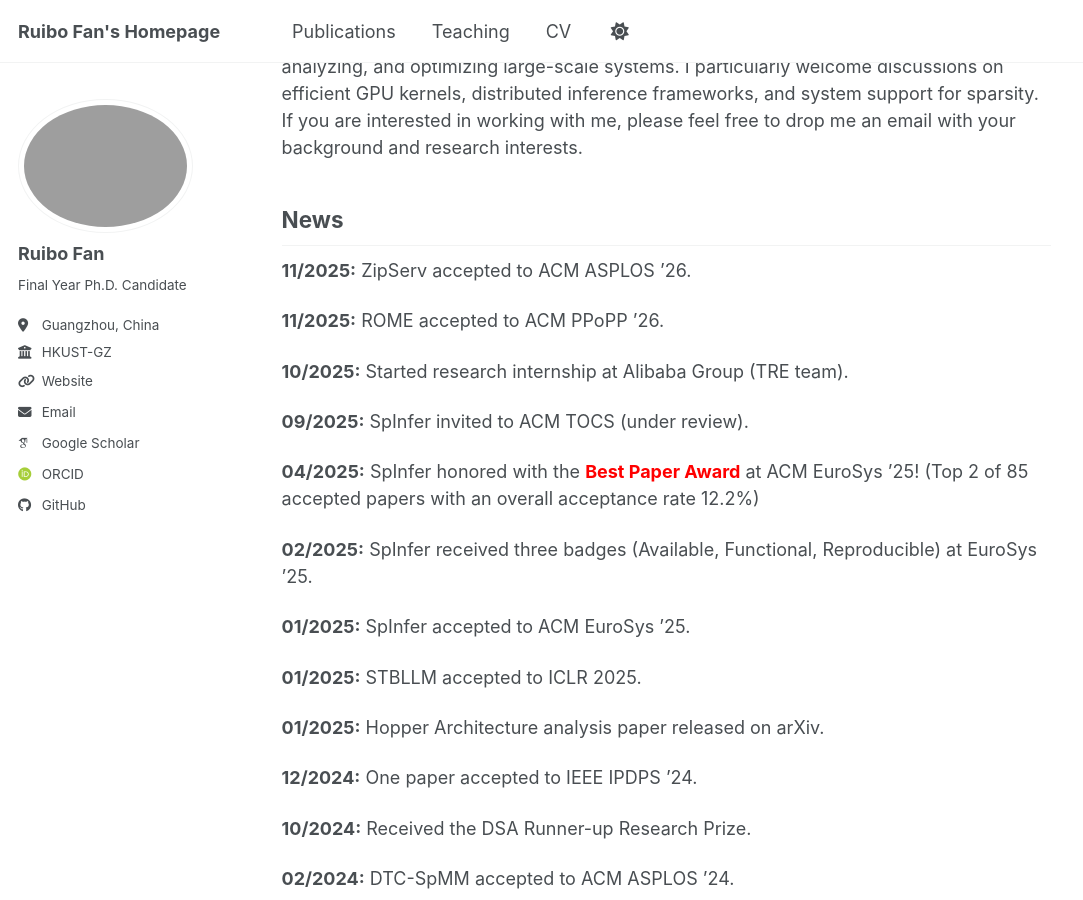
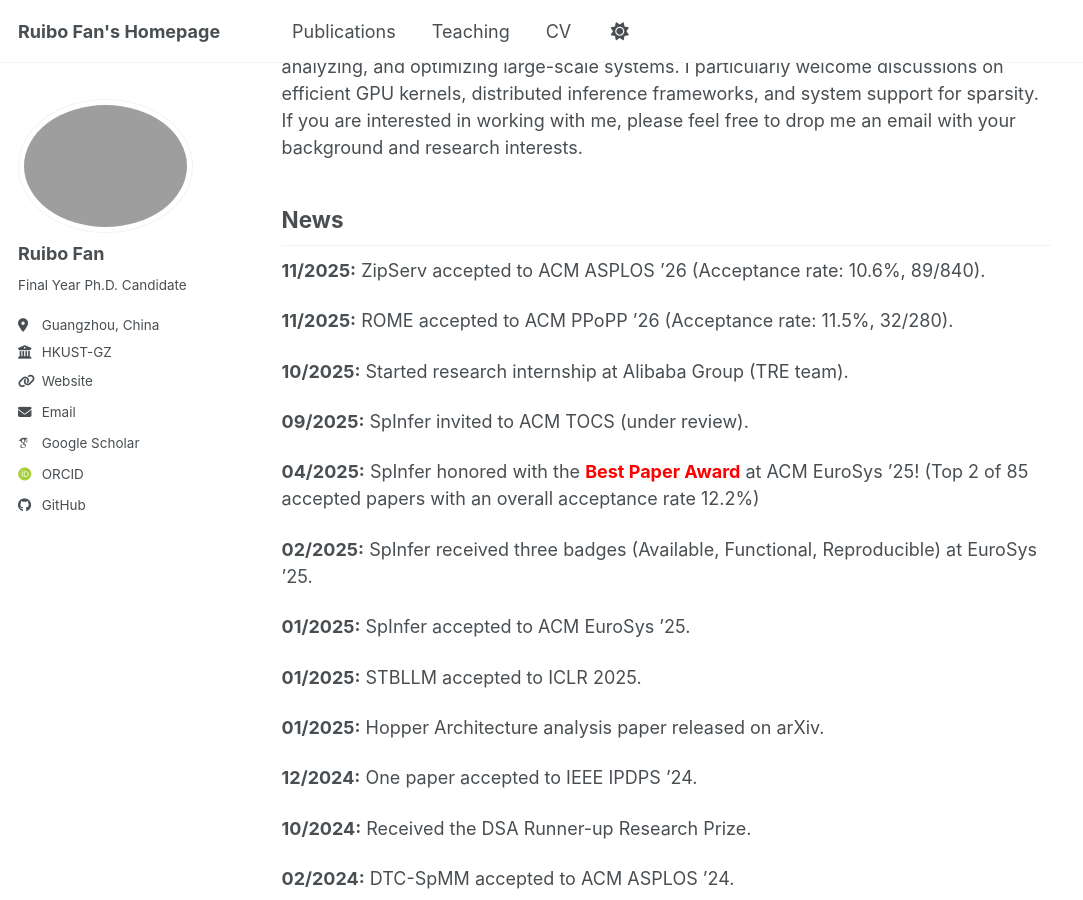
Before and after one commit to ruibo-fan/ruibo-fan.github.io, a Jekyll site: the page built from _pages/about.md, in a window 1280 px wide and 900 px high, scrolled down 880 px. Shown: the whole window, without its empty margins (0-1083 px from the left). Built offline with Jekyll 4.4.1, drawn with Linux system fonts in a browser that asks for light colours; some web fonts are replaced; a script bundle is joined from its source files by our own code; library files that are not in the unit come from our copies.

Commit message:
Update about.md

```diff
--- a/_pages/about.md
+++ b/_pages/about.md
@@ -27,9 +27,9 @@ I am always open to collaboration with researchers and students interested in me
 
 ## News
 
-**11/2025:** ZipServ accepted to ACM ASPLOS ’26.
+**11/2025:** ZipServ accepted to ACM ASPLOS ’26 (Acceptance rate: 10.6%, 89/840).
 
-**11/2025:** ROME accepted to ACM PPoPP ’26.
+**11/2025:** ROME accepted to ACM PPoPP ’26 (Acceptance rate: 11.5%, 32/280).
 
 **10/2025:** Started research internship at Alibaba Group (TRE team).
 
```
